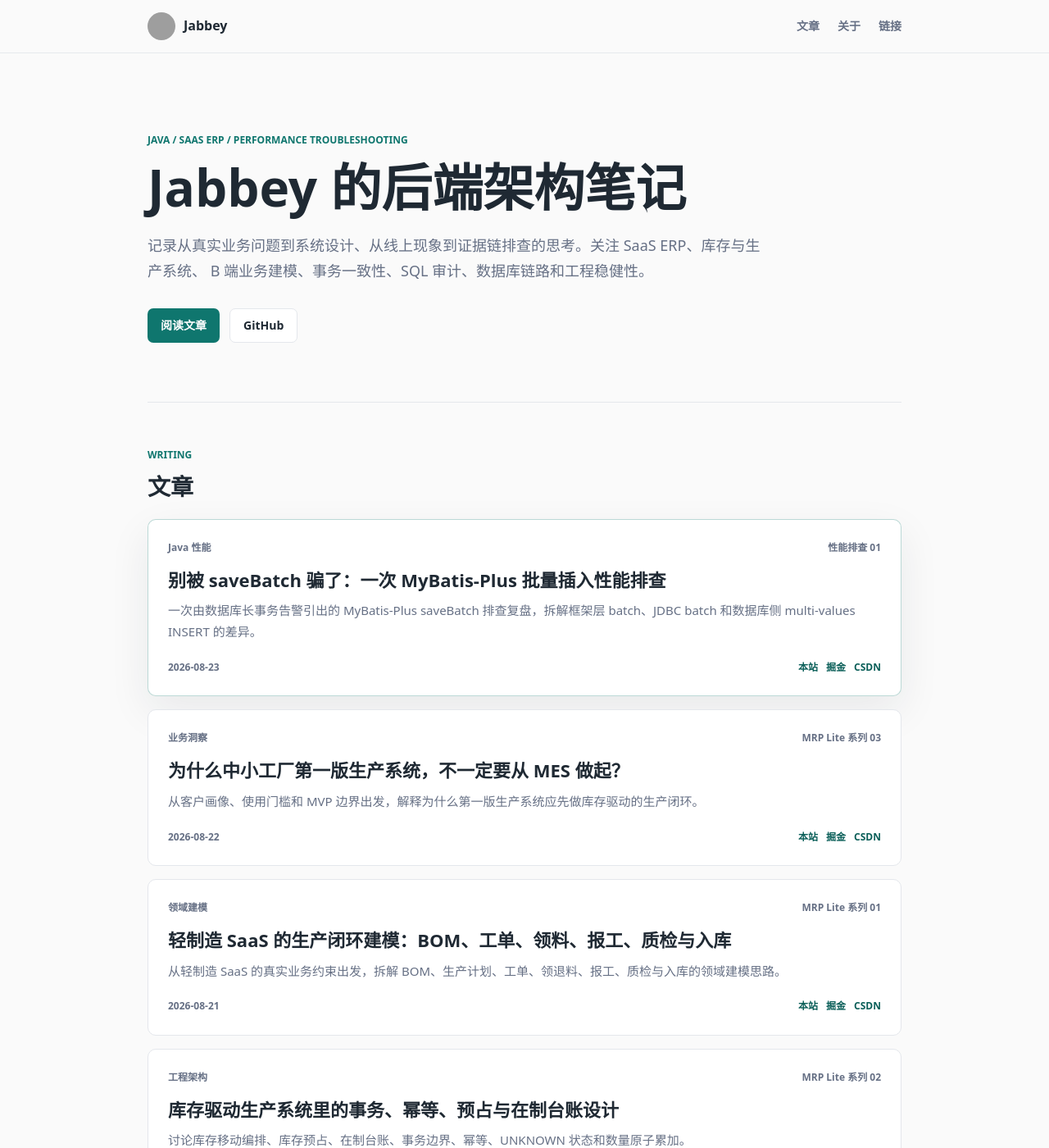
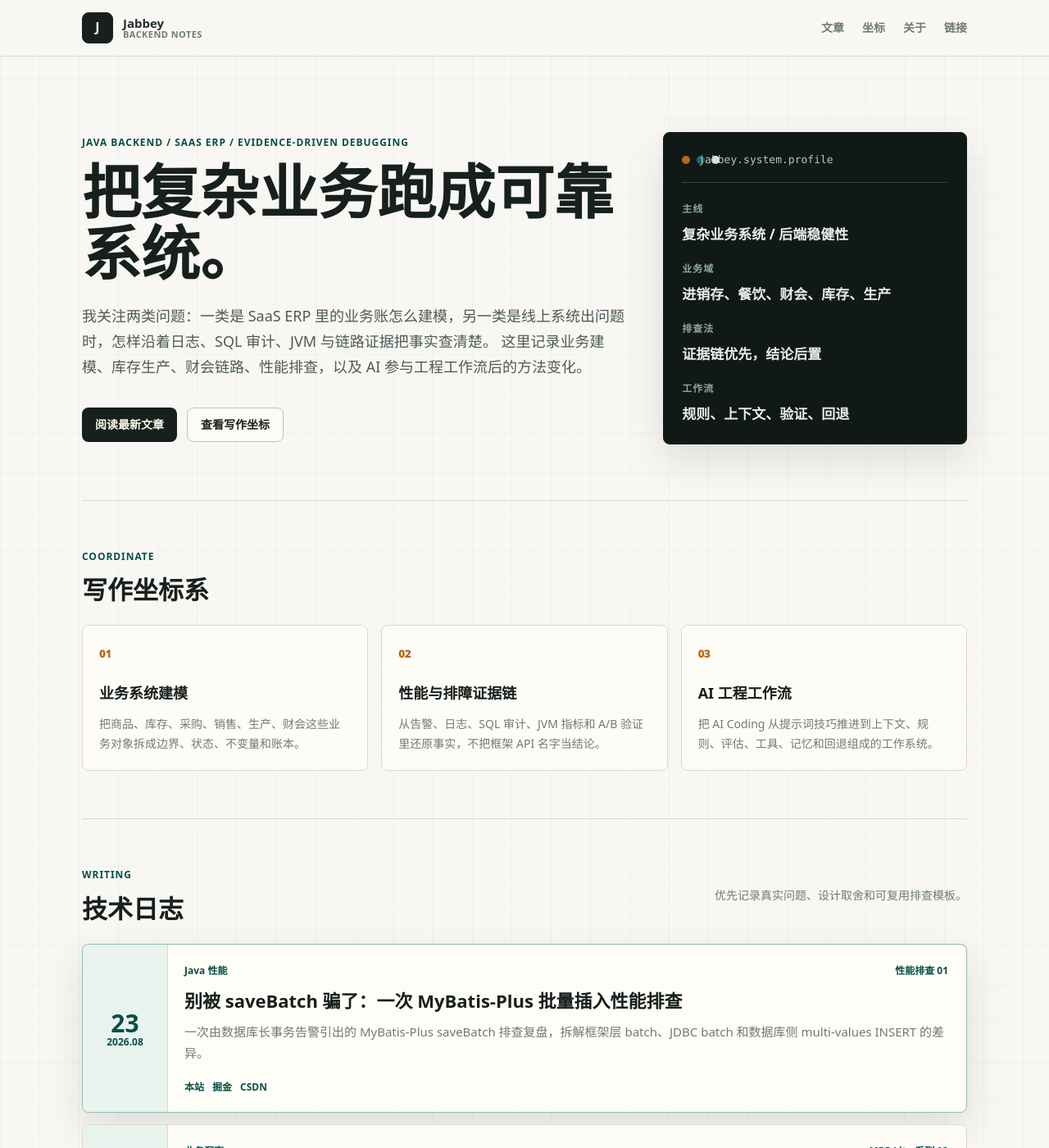
Before and after one commit to devhjb/devhjb.github.io, a Jekyll site: the page built from index.html, in a window 1280 px wide and 1400 px high. Shown: the whole window at 82% size. Built offline with Jekyll 4.4.1, drawn with Linux system fonts in a browser that asks for light colours; some of the changed text lies outside the part shown; grey boxes are pictures that could not be loaded.

Commit message:
style 260823-3: 强化个人博客视觉识别

```diff
--- a/_layouts/default.html
+++ b/_layouts/default.html
@@ -11,11 +11,15 @@
     <header class="site-header">
       <nav class="nav" aria-label="主导航">
         <a class="brand" href="/" aria-label="Jabbey 首页">
-          <img class="brand-avatar" src="/assets/avatar.png" alt="Jabbey avatar">
-          <span>Jabbey</span>
+          <span class="brand-mark">J</span>
+          <span class="brand-copy">
+            <strong>Jabbey</strong>
+            <small>backend notes</small>
+          </span>
         </a>
         <div class="nav-links">
           <a href="/#writing">文章</a>
+          <a href="/#coordinate">坐标</a>
           <a href="/#about">关于</a>
           <a href="/#links">链接</a>
         </div>
@@ -25,7 +29,7 @@
     {{ content }}
 
     <footer class="site-footer">
-      <p>© 2026 Jabbey. Notes on backend systems, business modeling, and production debugging.</p>
+      <p>© 2026 Jabbey. Business systems, debugging evidence, and engineering workflow notes.</p>
     </footer>
   </body>
 </html>
--- a/index.html
+++ b/index.html
@@ -1,31 +1,79 @@
 ---
 layout: default
 title: "后端架构笔记"
-description: "Jabbey 的个人技术博客，记录 SaaS ERP、业务建模和 Java 后端性能排查实践。"
+description: "Jabbey 的个人技术博客，记录 SaaS ERP、复杂业务建模、后端性能排查和 AI 工程工作流。"
 ---
 
 <main id="top" class="home-page">
-  <section class="intro" aria-labelledby="intro-title">
-    <p class="eyebrow">Java / SaaS ERP / Performance Troubleshooting</p>
-    <h1 id="intro-title">Jabbey 的后端架构笔记</h1>
-    <p class="intro-text">
-      记录从真实业务问题到系统设计、从线上现象到证据链排查的思考。关注 SaaS ERP、库存与生产系统、
-      B 端业务建模、事务一致性、SQL 审计、数据库链路和工程稳健性。
-    </p>
-    <div class="intro-actions" aria-label="快捷入口">
-      <a class="primary-link" href="#writing">阅读文章</a>
-      <a class="secondary-link" href="https://github.com/devhjb" target="_blank" rel="noreferrer">GitHub</a>
+  <section class="identity-hero" aria-labelledby="intro-title">
+    <div class="identity-copy">
+      <p class="eyebrow">Java Backend / SaaS ERP / Evidence-Driven Debugging</p>
+      <h1 id="intro-title">把复杂业务跑成可靠系统。</h1>
+      <p class="intro-text">
+        我关注两类问题：一类是 SaaS ERP 里的业务账怎么建模，另一类是线上系统出问题时，怎样沿着日志、SQL 审计、JVM 与链路证据把事实查清楚。
+        这里记录业务建模、库存生产、财会链路、性能排查，以及 AI 参与工程工作流后的方法变化。
+      </p>
+      <div class="intro-actions" aria-label="快捷入口">
+        <a class="primary-link" href="#writing">阅读最新文章</a>
+        <a class="secondary-link" href="#coordinate">查看写作坐标</a>
+      </div>
+    </div>
+
+    <aside class="signal-panel" aria-label="个人技术信号">
+      <div class="signal-head">
+        <span class="terminal-dot"></span>
+        <span>jabbey.system.profile</span>
+      </div>
+      <dl class="signal-list">
+        <div><dt>主线</dt><dd>复杂业务系统 / 后端稳健性</dd></div>
+        <div><dt>业务域</dt><dd>进销存、餐饮、财会、库存、生产</dd></div>
+        <div><dt>排查法</dt><dd>证据链优先，结论后置</dd></div>
+        <div><dt>工作流</dt><dd>规则、上下文、验证、回退</dd></div>
+      </dl>
+    </aside>
+  </section>
+
+  <section id="coordinate" class="section coordinate-section" aria-labelledby="coordinate-title">
+    <div class="section-heading compact">
+      <p class="section-kicker">Coordinate</p>
+      <h2 id="coordinate-title">写作坐标系</h2>
+    </div>
+    <div class="coordinate-grid">
+      <article>
+        <span class="coordinate-index">01</span>
+        <h3>业务系统建模</h3>
+        <p>把商品、库存、采购、销售、生产、财会这些业务对象拆成边界、状态、不变量和账本。</p>
+      </article>
+      <article>
+        <span class="coordinate-index">02</span>
+        <h3>性能与排障证据链</h3>
+        <p>从告警、日志、SQL 审计、JVM 指标和 A/B 验证里还原事实，不把框架 API 名字当结论。</p>
+      </article>
+      <article>
+        <span class="coordinate-index">03</span>
+        <h3>AI 工程工作流</h3>
+        <p>把 AI Coding 从提示词技巧推进到上下文、规则、评估、工具、记忆和回退组成的工作系统。</p>
+      </article>
     </div>
   </section>
 
   <section id="writing" class="section writing-section" aria-labelledby="writing-title">
-    <div class="section-heading compact">
-      <p class="section-kicker">Writing</p>
-      <h2 id="writing-title">文章</h2>
+    <div class="section-heading split">
+      <div>
+        <p class="section-kicker">Writing</p>
+        <h2 id="writing-title">技术日志</h2>
+      </div>
+      <p>优先记录真实问题、设计取舍和可复用排查模板。</p>
     </div>
     <div class="post-list">
       {% for post in site.posts %}
         <article class="post-card{% if post.featured %} featured{% endif %}">
+          <div class="post-date-block">
+            <time datetime="{{ post.date | date: '%Y-%m-%d' }}">
+              <strong>{{ post.date | date: '%d' }}</strong>
+              <span>{{ post.date | date: '%Y.%m' }}</span>
+            </time>
+          </div>
           <div class="post-card-main">
             <div class="article-meta">
               <span>{{ post.category }}</span>
@@ -34,7 +82,6 @@ description: "Jabbey 的个人技术博客，记录 SaaS ERP、业务建模和 J
             <h3><a href="{{ post.url }}">{{ post.title }}</a></h3>
             <p>{{ post.summary }}</p>
             <div class="article-footer">
-              <time datetime="{{ post.date | date: '%Y-%m-%d' }}">{{ post.date | date: '%Y-%m-%d' }}</time>
               <span class="article-links">
                 <a class="article-link" href="{{ post.url }}">本站</a>
                 {% for item in post.links %}<a class="article-link" href="{{ item.url }}" target="_blank" rel="noreferrer">{{ item.label }}</a>{% endfor %}
@@ -49,20 +96,20 @@ description: "Jabbey 的个人技术博客，记录 SaaS ERP、业务建模和 J
   <section id="about" class="section about-section" aria-labelledby="about-title">
     <div class="section-heading compact">
       <p class="section-kicker">About</p>
-      <h2 id="about-title">关注方向</h2>
+      <h2 id="about-title">公开能力标签</h2>
     </div>
     <div class="about-grid">
       <div>
-        <h3>SaaS ERP 业务建模</h3>
-        <p>围绕商品、库存、采购、销售、生产、财务等边界，沉淀可演进的 B 端业务系统设计方法。</p>
+        <h3>多中心 SaaS ERP</h3>
+        <p>长期处理 merchant、passport、resource、boss 等中心协作下的业务边界、权限、i18n 和跨域编排。</p>
       </div>
       <div>
-        <h3>库存与生产系统</h3>
-        <p>关注库存流水、预占、在制台账、BOM、工单和生产闭环中的账务一致性。</p>
+        <h3>库存、生产与财会链路</h3>
+        <p>关注库存流水、预占、Open Item、会计过账、业务操作日志和轻制造生产闭环。</p>
       </div>
       <div>
-        <h3>性能排查与工程稳健性</h3>
-        <p>重视 SQL 审计、日志证据链、事务边界、幂等、异常恢复和可复用排查模板。</p>
+        <h3>工程纪律与 AI 协作</h3>
+        <p>用编码规范、上下文管理、自动化验证和排查模板，让复杂系统在多人协作和 AI 参与下仍然可控。</p>
       </div>
     </div>
   </section>
@@ -79,11 +126,11 @@ description: "Jabbey 的个人技术博客，记录 SaaS ERP、业务建模和 J
       </a>
       <a href="https://juejin.cn/post/7676661059809755172" target="_blank" rel="noreferrer">
         <span>掘金</span>
-        <strong>最新文章同步</strong>
+        <strong>MyBatis-Plus 批量插入排查</strong>
       </a>
       <a href="https://blog.csdn.net/qq_45481524/article/details/163994433?spm=1001.2014.3001.5501" target="_blank" rel="noreferrer">
         <span>CSDN</span>
-        <strong>最新文章同步</strong>
+        <strong>MyBatis-Plus 批量插入排查</strong>
       </a>
     </div>
   </section>
--- a/styles.css
+++ b/styles.css
@@ -1,15 +1,19 @@
 :root {
-  --bg: #fafafa;
+  --bg: #f8f7f3;
+  --paper: #fffdf8;
   --panel: #ffffff;
-  --text: #1f2933;
-  --muted: #667085;
-  --light: #eef2f6;
-  --line: #e4e7ec;
-  --accent: #0f766e;
-  --accent-strong: #0b5f59;
-  --code-bg: #111827;
-  --soft: #f1f8f6;
-  --shadow: 0 18px 50px rgba(31, 41, 51, 0.08);
+  --ink: #17201d;
+  --text: #24302c;
+  --muted: #6f7a75;
+  --line: #ded8ca;
+  --line-strong: #c8bfab;
+  --accent: #126e65;
+  --accent-strong: #0a4f49;
+  --amber: #b36b16;
+  --amber-soft: #fbedd8;
+  --green-soft: #e8f3ee;
+  --code-bg: #101817;
+  --shadow: 0 18px 46px rgba(30, 39, 35, 0.12);
 }
 
 * { box-sizing: border-box; }
@@ -19,7 +23,11 @@ html { scroll-behavior: smooth; }
 body {
   margin: 0;
   min-width: 320px;
-  background: var(--bg);
+  background:
+    linear-gradient(90deg, rgba(18, 110, 101, 0.045) 1px, transparent 1px),
+    linear-gradient(180deg, rgba(18, 110, 101, 0.035) 1px, transparent 1px),
+    var(--bg);
+  background-size: 48px 48px;
   color: var(--text);
   font-family: ui-sans-serif, system-ui, -apple-system, BlinkMacSystemFont, "Segoe UI", "PingFang SC", "Microsoft YaHei", sans-serif;
   line-height: 1.72;
@@ -31,180 +39,282 @@ a { color: inherit; text-decoration: none; }
   position: sticky;
   top: 0;
   z-index: 10;
-  border-bottom: 1px solid rgba(228, 231, 236, 0.9);
-  background: rgba(250, 250, 250, 0.9);
-  backdrop-filter: blur(14px);
+  border-bottom: 1px solid rgba(222, 216, 202, 0.92);
+  background: rgba(248, 247, 243, 0.92);
+  backdrop-filter: blur(16px);
 }
 
 .nav {
   display: flex;
   align-items: center;
   justify-content: space-between;
-  width: min(920px, calc(100% - 36px));
-  height: 64px;
+  width: min(1080px, calc(100% - 40px));
+  height: 68px;
   margin: 0 auto;
 }
 
-.brand, .nav-links, .intro-actions, .article-links, .post-source-links, .post-meta-row {
+.brand,
+.nav-links,
+.intro-actions,
+.article-links,
+.post-source-links,
+.post-meta-row,
+.section-heading.split,
+.post-card,
+.signal-head {
   display: flex;
   align-items: center;
 }
 
-.brand { gap: 10px; font-weight: 800; }
+.brand { gap: 12px; }
+.brand-mark {
+  display: inline-flex;
+  align-items: center;
+  justify-content: center;
+  width: 38px;
+  height: 38px;
+  border: 1px solid var(--ink);
+  border-radius: 8px;
+  background: var(--ink);
+  color: #f7efe0;
+  font-weight: 900;
+}
+.brand-copy { display: grid; gap: 0; line-height: 1.1; }
+.brand-copy strong { font-size: 15px; }
+.brand-copy small { color: var(--muted); font-size: 11px; font-weight: 760; letter-spacing: 0.04em; text-transform: uppercase; }
 
-.brand-avatar { width: 34px; height: 34px; border-radius: 50%; object-fit: cover; }
+.nav-links { gap: 22px; color: var(--muted); font-size: 14px; font-weight: 700; }
+.nav-links a:hover { color: var(--ink); }
 
-.nav-links { gap: 22px; color: var(--muted); font-size: 14px; font-weight: 650; }
-.nav-links a:hover { color: var(--text); }
+.home-page,
+.post-page { width: min(1080px, calc(100% - 40px)); margin: 0 auto; }
 
-.home-page, .post-page { width: min(920px, calc(100% - 36px)); margin: 0 auto; }
+.identity-hero {
+  display: grid;
+  grid-template-columns: minmax(0, 1.35fr) minmax(320px, 0.75fr);
+  gap: 42px;
+  align-items: stretch;
+  padding: 92px 0 68px;
+  border-bottom: 1px solid var(--line);
+}
 
-.intro { padding: 96px 0 72px; border-bottom: 1px solid var(--line); }
+.identity-copy { align-self: center; }
 
-.eyebrow, .section-kicker {
+.eyebrow,
+.section-kicker {
   margin: 0 0 12px;
-  color: var(--accent);
+  color: var(--accent-strong);
   font-size: 12px;
-  font-weight: 800;
-  letter-spacing: 0;
+  font-weight: 900;
+  letter-spacing: 0.08em;
   text-transform: uppercase;
 }
 
-.intro h1, .post-header h1 {
-  max-width: 840px;
+.identity-hero h1,
+.post-header h1 {
+  max-width: 760px;
   margin: 0;
-  font-size: clamp(38px, 6vw, 62px);
-  line-height: 1.1;
+  color: var(--ink);
+  font-size: clamp(42px, 6vw, 72px);
+  line-height: 1.04;
   letter-spacing: 0;
 }
 
-.intro-text, .post-description {
+.intro-text,
+.post-description {
   max-width: 760px;
-  margin: 22px 0 0;
-  color: var(--muted);
+  margin: 24px 0 0;
+  color: #4e5b56;
   font-size: 18px;
 }
 
-.intro-actions { flex-wrap: wrap; gap: 12px; margin-top: 30px; }
+.intro-actions { flex-wrap: wrap; gap: 12px; margin-top: 34px; }
 
-.primary-link, .secondary-link {
+.primary-link,
+.secondary-link {
   display: inline-flex;
   align-items: center;
   justify-content: center;
   min-height: 42px;
   padding: 0 16px;
-  border-radius: 7px;
+  border-radius: 8px;
   font-size: 14px;
-  font-weight: 760;
+  font-weight: 800;
 }
+.primary-link { background: var(--ink); color: #fff8e8; }
+.secondary-link { border: 1px solid var(--line-strong); background: rgba(255, 253, 248, 0.78); color: var(--ink); }
+.primary-link:hover,
+.secondary-link:hover { transform: translateY(-1px); }
 
-.primary-link { background: var(--accent); color: #fff; }
-.secondary-link { border: 1px solid var(--line); background: var(--panel); color: var(--text); }
+.signal-panel {
+  align-self: center;
+  min-height: 368px;
+  padding: 22px;
+  border: 1px solid var(--ink);
+  border-radius: 8px;
+  background: #111916;
+  color: #e8efe9;
+  box-shadow: var(--shadow);
+}
+.signal-head {
+  gap: 10px;
+  padding-bottom: 16px;
+  border-bottom: 1px solid rgba(232, 239, 233, 0.18);
+  color: #b7c5bf;
+  font-family: ui-monospace, SFMono-Regular, Menlo, Monaco, Consolas, monospace;
+  font-size: 13px;
+}
+.terminal-dot { width: 10px; height: 10px; border-radius: 50%; background: var(--amber); box-shadow: 18px 0 0 #126e65, 36px 0 0 #e8efe9; }
+.signal-list { display: grid; gap: 18px; margin: 22px 0 0; }
+.signal-list div { display: grid; gap: 5px; }
+.signal-list dt { color: #8aa69d; font-size: 12px; font-weight: 900; letter-spacing: 0.08em; text-transform: uppercase; }
+.signal-list dd { margin: 0; font-size: 17px; font-weight: 800; }
 
-.section { padding: 54px 0; border-bottom: 1px solid var(--line); }
+.section { padding: 58px 0; border-bottom: 1px solid var(--line); }
 .section:last-of-type { border-bottom: 0; }
+.section-heading.compact,
+.section-heading.split { margin-bottom: 24px; }
+.section-heading.split { justify-content: space-between; gap: 24px; }
+.section-heading.split > p { max-width: 360px; margin: 0; color: var(--muted); font-size: 14px; }
+.section h2 { margin: 0; color: var(--ink); font-size: 31px; line-height: 1.18; }
 
-.section-heading.compact { margin-bottom: 22px; }
-.section h2 { margin: 0; font-size: 28px; line-height: 1.2; }
-
-.post-list { display: grid; gap: 16px; }
-
+.coordinate-grid,
+.about-grid,
+.link-list { display: grid; grid-template-columns: repeat(3, minmax(0, 1fr)); gap: 16px; }
+.coordinate-grid article,
+.about-grid > div,
+.link-list a,
 .post-card {
-  padding: 24px;
   border: 1px solid var(--line);
-  border-radius: 10px;
-  background: var(--panel);
+  border-radius: 8px;
+  background: rgba(255, 253, 248, 0.9);
 }
-
-.post-card.featured { border-color: rgba(15, 118, 110, 0.28); box-shadow: var(--shadow); }
-
-.article-meta, .article-footer {
-  display: flex;
-  justify-content: space-between;
-  gap: 12px;
-  color: var(--muted);
-  font-size: 12px;
-  font-weight: 760;
-}
-
-.article-meta { flex-wrap: wrap; }
-.post-card h3 { margin: 14px 0 10px; font-size: 22px; line-height: 1.35; }
-.post-card h3 a:hover, .article-link:hover, .post-content a:hover { color: var(--accent-strong); }
-.post-card p { margin: 0; color: var(--muted); font-size: 15px; }
-.article-footer { align-items: center; margin-top: 20px; }
-.article-links { flex-wrap: wrap; gap: 10px; }
-.article-link { color: var(--accent-strong); font-weight: 850; }
-
-.about-grid { display: grid; grid-template-columns: repeat(3, minmax(0, 1fr)); gap: 16px; }
-.about-grid > div, .link-list a {
-  padding: 20px;
-  border: 1px solid var(--line);
-  border-radius: 10px;
-  background: var(--panel);
-}
-.about-grid h3 { margin: 0 0 8px; font-size: 17px; }
+.coordinate-grid article,
+.about-grid > div,
+.link-list a { padding: 20px; }
+.coordinate-index { display: inline-flex; margin-bottom: 22px; color: var(--amber); font-size: 13px; font-weight: 950; }
+.coordinate-grid h3,
+.about-grid h3 { margin: 0 0 10px; color: var(--ink); font-size: 18px; }
+.coordinate-grid p,
 .about-grid p { margin: 0; color: var(--muted); font-size: 14px; }
 
-.link-list { display: grid; grid-template-columns: repeat(3, minmax(0, 1fr)); gap: 16px; }
-.link-list a { display: grid; gap: 6px; min-height: 90px; }
-.link-list span { color: var(--muted); font-size: 13px; font-weight: 760; }
-.link-list strong { overflow-wrap: anywhere; font-size: 15px; }
+.post-list { display: grid; gap: 14px; }
+.post-card {
+  gap: 20px;
+  align-items: stretch;
+  padding: 0;
+  overflow: hidden;
+}
+.post-card.featured { border-color: rgba(18, 110, 101, 0.45); box-shadow: var(--shadow); }
+.post-date-block {
+  display: flex;
+  align-items: center;
+  justify-content: center;
+  width: 104px;
+  min-height: 100%;
+  background: var(--green-soft);
+  border-right: 1px solid var(--line);
+}
+.post-date-block time { display: grid; justify-items: center; color: var(--accent-strong); line-height: 1.1; }
+.post-date-block strong { font-size: 30px; }
+.post-date-block span { font-size: 12px; font-weight: 850; }
+.post-card-main { flex: 1; padding: 22px 22px 20px 0; }
+.article-meta,
+.article-footer { display: flex; justify-content: space-between; gap: 12px; color: var(--muted); font-size: 12px; font-weight: 850; }
+.article-meta { flex-wrap: wrap; }
+.article-meta span { color: var(--accent-strong); }
+.post-card h3 { margin: 12px 0 10px; color: var(--ink); font-size: 22px; line-height: 1.35; }
+.post-card h3 a:hover,
+.article-link:hover,
+.post-content a:hover { color: var(--accent-strong); }
+.post-card p { margin: 0; color: var(--muted); font-size: 15px; }
+.article-footer { align-items: center; margin-top: 18px; }
+.article-links { flex-wrap: wrap; gap: 10px; }
+.article-link { color: var(--accent-strong); font-weight: 900; }
+
+.link-list a { display: grid; gap: 6px; min-height: 92px; }
+.link-list span { color: var(--muted); font-size: 13px; font-weight: 850; }
+.link-list strong { overflow-wrap: anywhere; color: var(--ink); font-size: 15px; }
 
 .site-footer { border-top: 1px solid var(--line); color: var(--muted); text-align: center; }
-.site-footer p { width: min(920px, calc(100% - 36px)); margin: 0 auto; padding: 28px 0; font-size: 13px; }
+.site-footer p { width: min(1080px, calc(100% - 40px)); margin: 0 auto; padding: 28px 0; font-size: 13px; }
 
-.post-shell { padding: 58px 0 86px; }
-.back-link { display: inline-flex; margin-bottom: 24px; color: var(--muted); font-size: 14px; font-weight: 700; }
-.back-link:hover { color: var(--text); }
+.post-shell { width: min(920px, 100%); margin: 0 auto; padding: 58px 0 86px; }
+.back-link { display: inline-flex; margin-bottom: 24px; color: var(--muted); font-size: 14px; font-weight: 800; }
+.back-link:hover { color: var(--ink); }
 .post-header { margin-bottom: 34px; }
-.post-meta-row, .post-source-links { flex-wrap: wrap; gap: 10px; margin-top: 18px; }
-.post-meta-row time, .post-meta-row span, .post-source-links a {
+.post-meta-row,
+.post-source-links { flex-wrap: wrap; gap: 10px; margin-top: 18px; }
+.post-meta-row time,
+.post-meta-row span,
+.post-source-links a {
   display: inline-flex;
   align-items: center;
   min-height: 32px;
   padding: 0 12px;
   border-radius: 999px;
   font-size: 13px;
-  font-weight: 760;
+  font-weight: 800;
 }
-.post-meta-row time, .post-meta-row span { background: var(--soft); color: var(--accent-strong); }
-.post-source-links a { border: 1px solid var(--line); background: var(--panel); }
-.post-cover, .post-content img {
+.post-meta-row time,
+.post-meta-row span { background: var(--green-soft); color: var(--accent-strong); }
+.post-source-links a { border: 1px solid var(--line); background: var(--paper); }
+.post-cover,
+.post-content img {
   display: block;
   width: 100%;
   height: auto;
   border: 1px solid var(--line);
-  border-radius: 10px;
-  background: var(--panel);
+  border-radius: 8px;
+  background: var(--paper);
 }
 .post-cover { margin-top: 26px; box-shadow: var(--shadow); }
-
 .post-content {
   padding: 42px;
   border: 1px solid var(--line);
-  border-radius: 10px;
-  background: var(--panel);
+  border-radius: 8px;
+  background: var(--paper);
 }
-.post-content h2 { margin: 46px 0 16px; font-size: 27px; line-height: 1.3; }
+.post-content h2 { margin: 46px 0 16px; color: var(--ink); font-size: 27px; line-height: 1.3; }
 .post-content h2:first-child { margin-top: 0; }
-.post-content h3 { margin: 32px 0 12px; font-size: 21px; line-height: 1.35; }
-.post-content p, .post-content li { color: #344054; font-size: 16px; }
-.post-content a { color: var(--accent-strong); font-weight: 760; overflow-wrap: anywhere; }
-.post-content blockquote { margin: 22px 0; padding: 16px 18px; border-left: 4px solid var(--accent); background: var(--soft); }
+.post-content h3 { margin: 32px 0 12px; color: var(--ink); font-size: 21px; line-height: 1.35; }
+.post-content p,
+.post-content li { color: #34433e; font-size: 16px; }
+.post-content a { color: var(--accent-strong); font-weight: 800; overflow-wrap: anywhere; }
+.post-content blockquote { margin: 22px 0; padding: 16px 18px; border-left: 4px solid var(--accent); background: var(--green-soft); }
 .post-content pre { overflow-x: auto; margin: 18px 0; padding: 18px; border-radius: 8px; background: var(--code-bg); color: #edf2f7; font-size: 14px; }
 .post-content code { font-family: ui-monospace, SFMono-Regular, Menlo, Monaco, Consolas, "Liberation Mono", monospace; }
-.post-content p code, .post-content li code, .post-description code { padding: 2px 6px; border-radius: 5px; background: #eef3f8; color: #0f3f3b; font-size: 0.92em; }
+.post-content p code,
+.post-content li code,
+.post-description code { padding: 2px 6px; border-radius: 5px; background: #eef3f0; color: var(--accent-strong); font-size: 0.92em; }
 .post-content table { width: 100%; margin: 22px 0; border-collapse: collapse; font-size: 15px; }
-.post-content th, .post-content td { padding: 12px; border: 1px solid var(--line); text-align: left; vertical-align: top; }
-.post-content th { background: var(--soft); color: var(--accent-strong); }
+.post-content th,
+.post-content td { padding: 12px; border: 1px solid var(--line); text-align: left; vertical-align: top; }
+.post-content th { background: var(--green-soft); color: var(--accent-strong); }
 
-@media (max-width: 760px) {
+@media (max-width: 880px) {
+  .identity-hero { grid-template-columns: 1fr; padding-top: 64px; }
+  .signal-panel { min-height: auto; }
+  .coordinate-grid,
+  .about-grid,
+  .link-list { grid-template-columns: 1fr; }
+  .section-heading.split { align-items: flex-start; flex-direction: column; }
+}
+
+@media (max-width: 640px) {
   .nav { height: auto; padding: 15px 0; align-items: flex-start; flex-direction: column; gap: 12px; }
-  .nav-links { width: 100%; justify-content: space-between; gap: 12px; }
-  .intro { padding: 58px 0 48px; }
-  .intro h1, .post-header h1 { font-size: 38px; }
-  .intro-text, .post-description { font-size: 16px; }
-  .about-grid, .link-list { grid-template-columns: 1fr; }
-  .post-card, .post-content { padding: 22px 18px; }
+  .nav-links { width: 100%; justify-content: space-between; gap: 10px; font-size: 13px; }
+  .home-page,
+  .post-page,
+  .nav,
+  .site-footer p { width: min(100% - 28px, 1080px); }
+  .identity-hero h1,
+  .post-header h1 { font-size: 38px; }
+  .intro-text,
+  .post-description { font-size: 16px; }
+  .post-card { align-items: stretch; flex-direction: column; gap: 0; }
+  .post-date-block { width: 100%; min-height: 70px; border-right: 0; border-bottom: 1px solid var(--line); }
+  .post-card-main { padding: 20px 18px; }
   .article-footer { align-items: flex-start; flex-direction: column; }
+  .post-content { padding: 22px 18px; }
 }
```
Also changed, not shown: other parts of index.html (+1 -1 lines).
